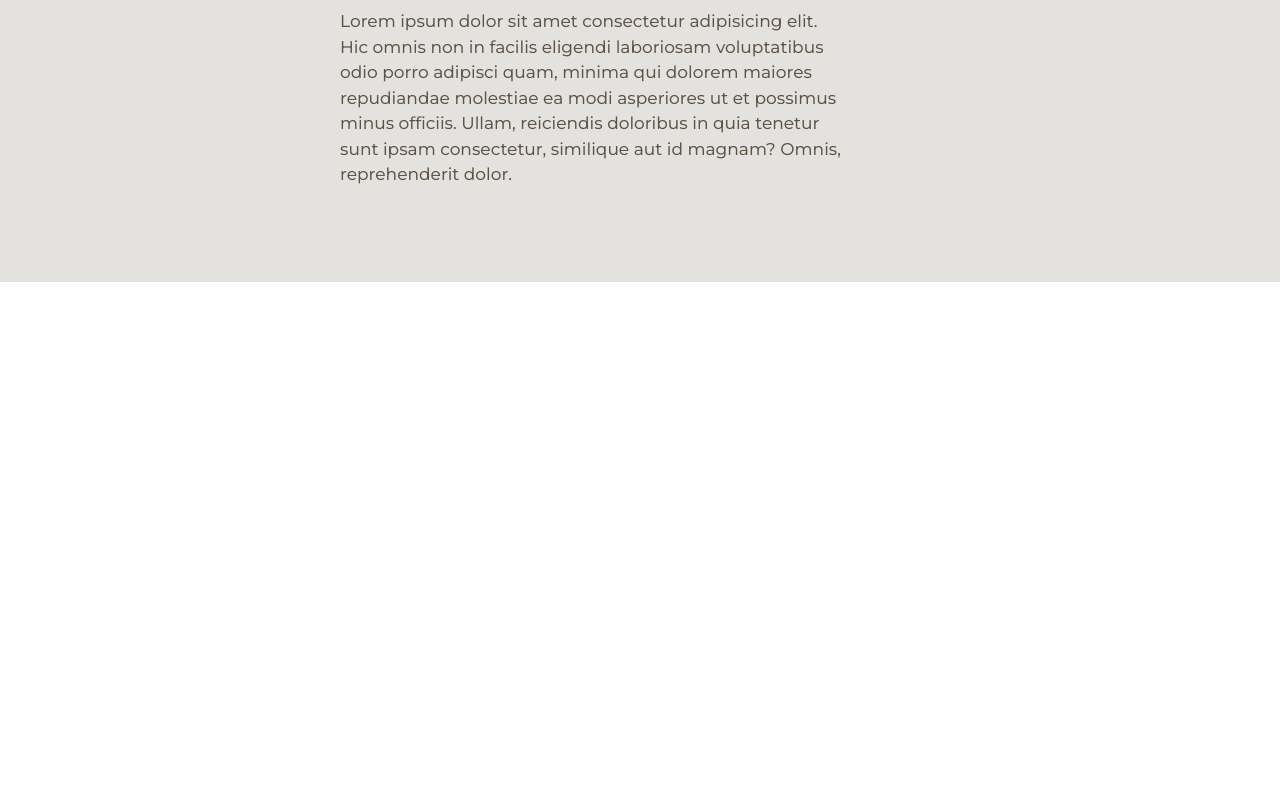
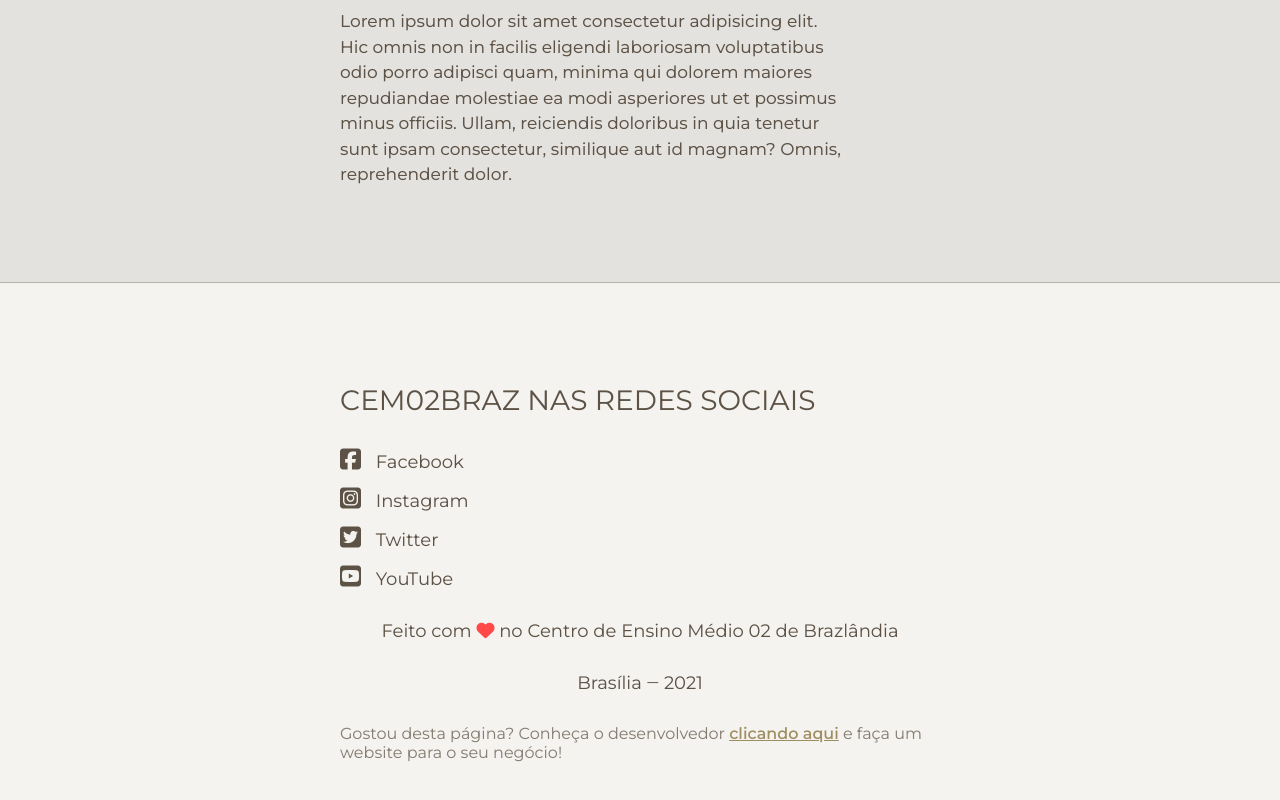
Before and after one commit to navarrorncf/cem02braz-frontend, a Vue app: page / in a window 1280 px wide. Shown: the part 2359-3159 px from the top of the page. Before the commit the page ends 2641 px from the top, so only its background shows below. Built offline with nearby package versions, Linux system fonts and the light colour scheme.

Commit message:
Added footer to Home view

```diff
--- a/src/views/Home.vue
+++ b/src/views/Home.vue
@@ -48,18 +48,21 @@
       ipsam consectetur, similique aut id magnam? Omnis, reprehenderit dolor.
     </p>
   </Section>
+  <Footer />
 </template>
 
 <script>
 // @ is an alias to /src
 import Header from "@/components/header/Header";
 import Section from "@/components/Section";
+import Footer from "@/components/Footer";
 
 export default {
   name: "Home",
   components: {
     Header,
     Section,
+    Footer,
   },
 };
 </script>
```
